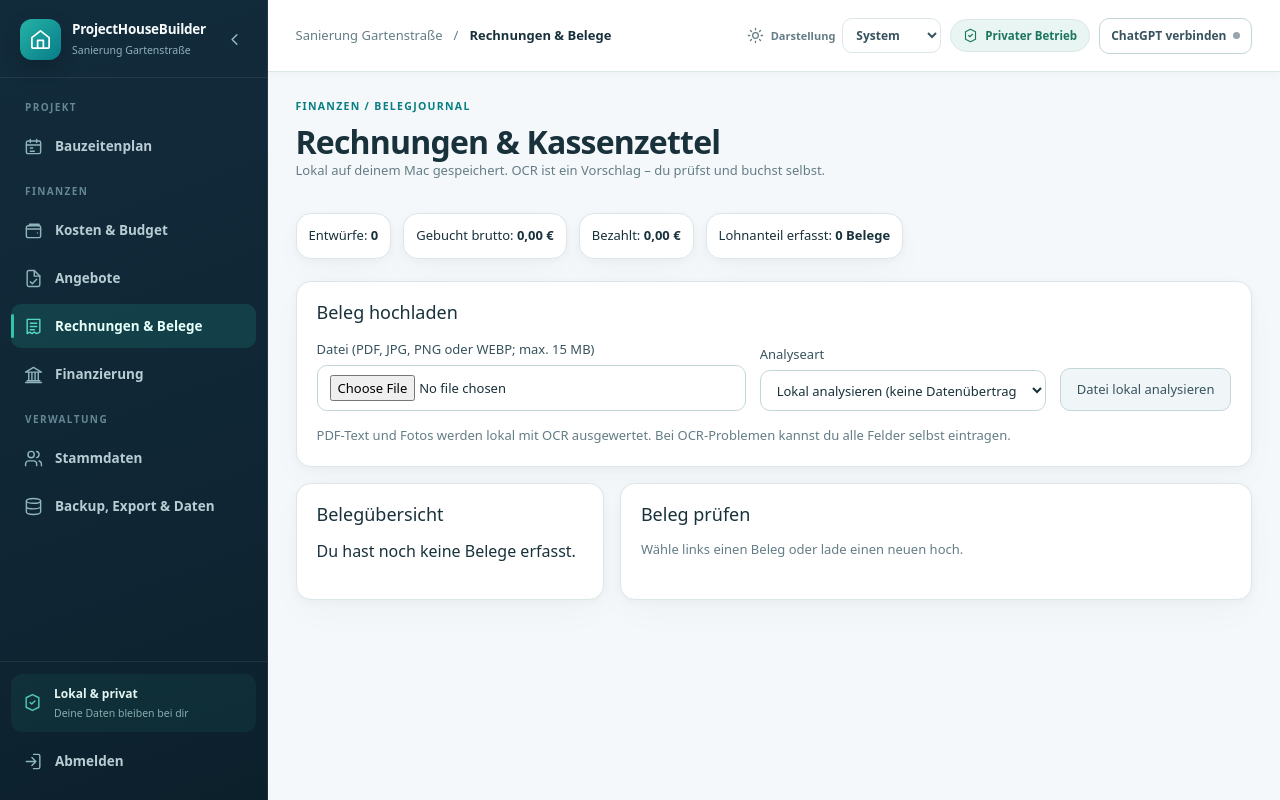
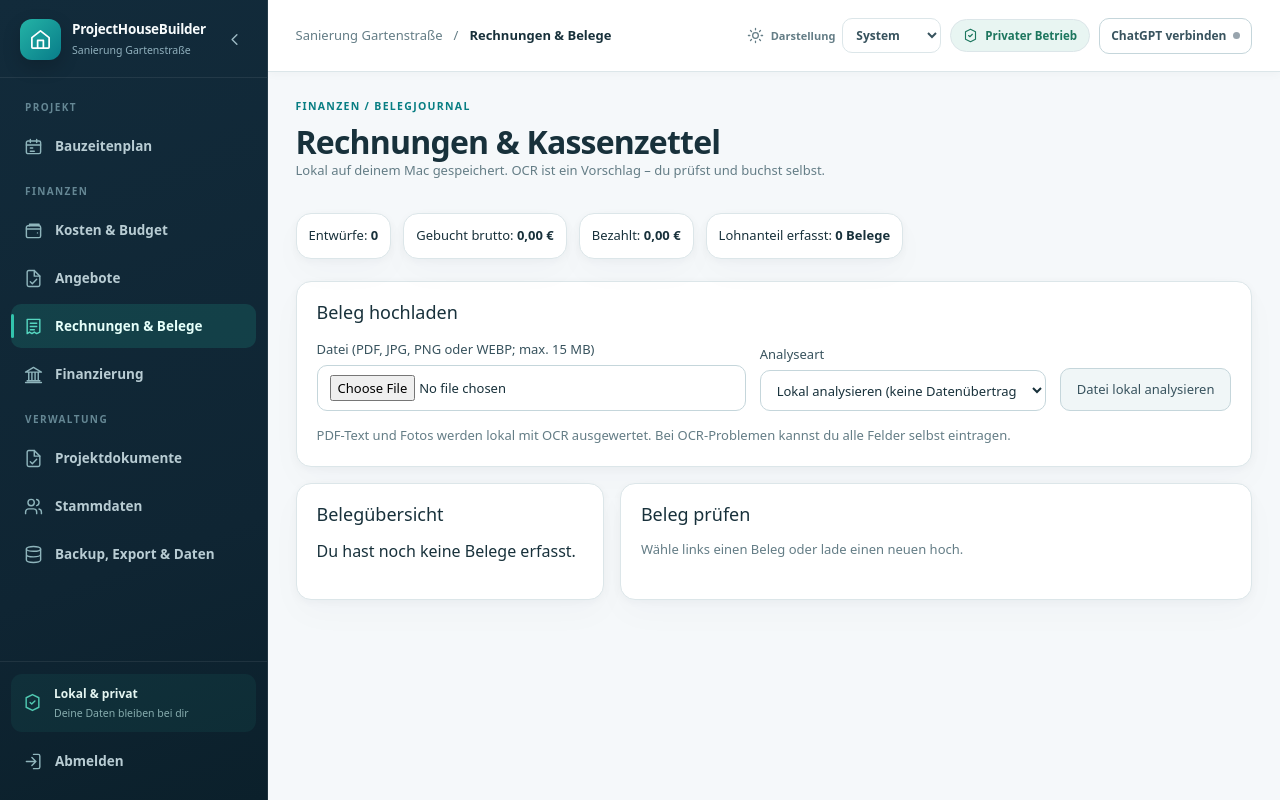
Before and after one commit to ChrisD90/ProjectHouseBuilder, a Flask app: page /belege in a window 1280 px wide. Run offline with Flask 3, Linux system fonts and the light colour scheme; data comes from the database, SQL or seed files in the repository; data that the repository does not hold is empty; parts of the project's set-up code (start-up, migrations or seed data) failed here and were passed over; some libraries are stand-ins or nearby versions.

Commit message:
Add project documents to shared Verwaltung navigation

```diff
--- a/templates/_shell_open.html
+++ b/templates/_shell_open.html
@@ -24,6 +24,7 @@
       </nav>
       <div class="phb-nav-label">VERWALTUNG</div>
       <nav class="phb-nav" aria-label="Verwaltung">
+        <a class="phb-nav-link {{ 'is-current' if phb_active == 'dokumente' else '' }}" data-section="dokumente" href="/dokumente" title="Projektdokumente" {% if phb_active == 'dokumente' %}aria-current="page"{% endif %}>{{ icon('file-check') }}<span class="phb-nav-text">Projektdokumente</span></a>
         <a class="phb-nav-link {{ 'is-current' if phb_active == 'stammdaten' else '' }}" data-section="stammdaten" href="/stammdaten" title="Stammdaten" {% if phb_active == 'stammdaten' %}aria-current="page"{% endif %}>{{ icon('users') }}<span class="phb-nav-text">Stammdaten</span></a>
         <a class="phb-nav-link {{ 'is-current' if phb_active == 'daten' else '' }}" data-section="daten" href="/daten" title="Backup, Export & Datenverwaltung" {% if phb_active == 'daten' %}aria-current="page"{% endif %}>{{ icon('database') }}<span class="phb-nav-text">Backup, Export &amp; Daten</span></a>
       </nav>
```
